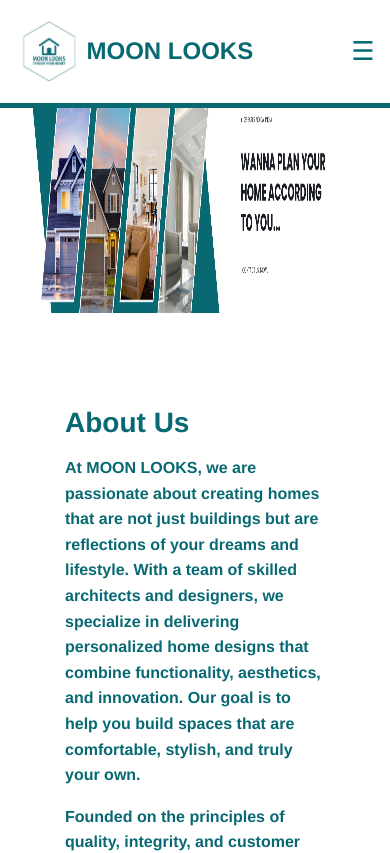
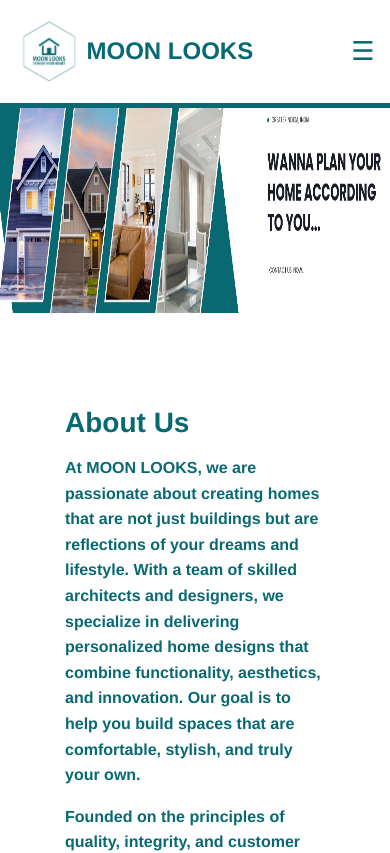
Before and after one commit to ujjwalkul7/MoonLookswithReact, a React (Create React App) app: page /about in a window 390 px wide. Shown: the top 853 px of the page. Built offline with nearby package versions, Linux system fonts and the light colour scheme; the HTML template or start-up script is replaced by a standard one.

Commit message:
Update index.css

```diff
--- a/src/index.css
+++ b/src/index.css
@@ -1384,9 +1384,8 @@ section p {
 
 .about_us_main_pic img {
   margin-top: 11.191521574564724vh;
-  margin-left: 45px;
   height: 25.85011355034065vh;
-  width: 80.40625vw;
+  width: 108.40625vw;
   margin-bottom: -1.514004542013626vh;
   align-items: center;
 }
```
